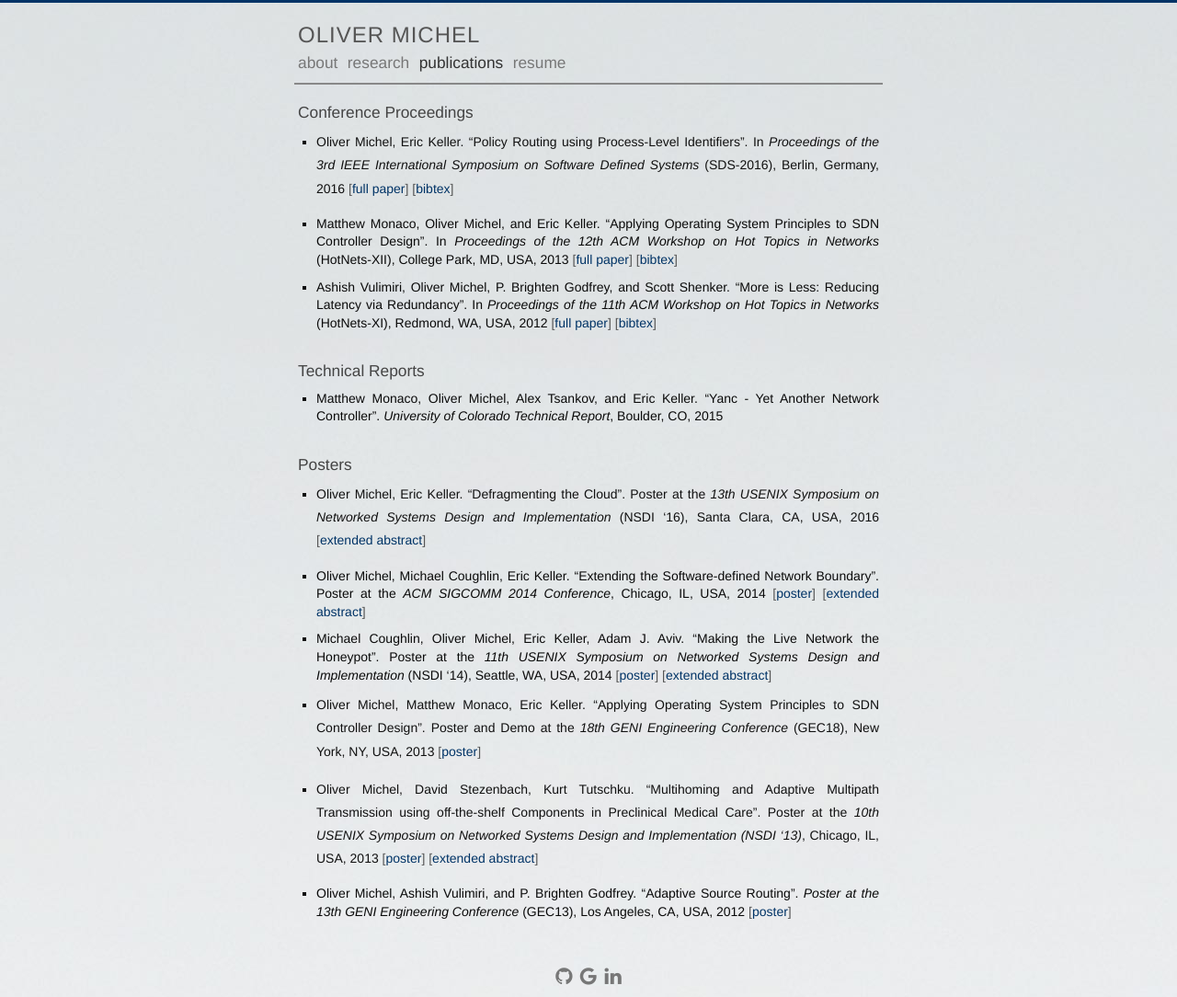
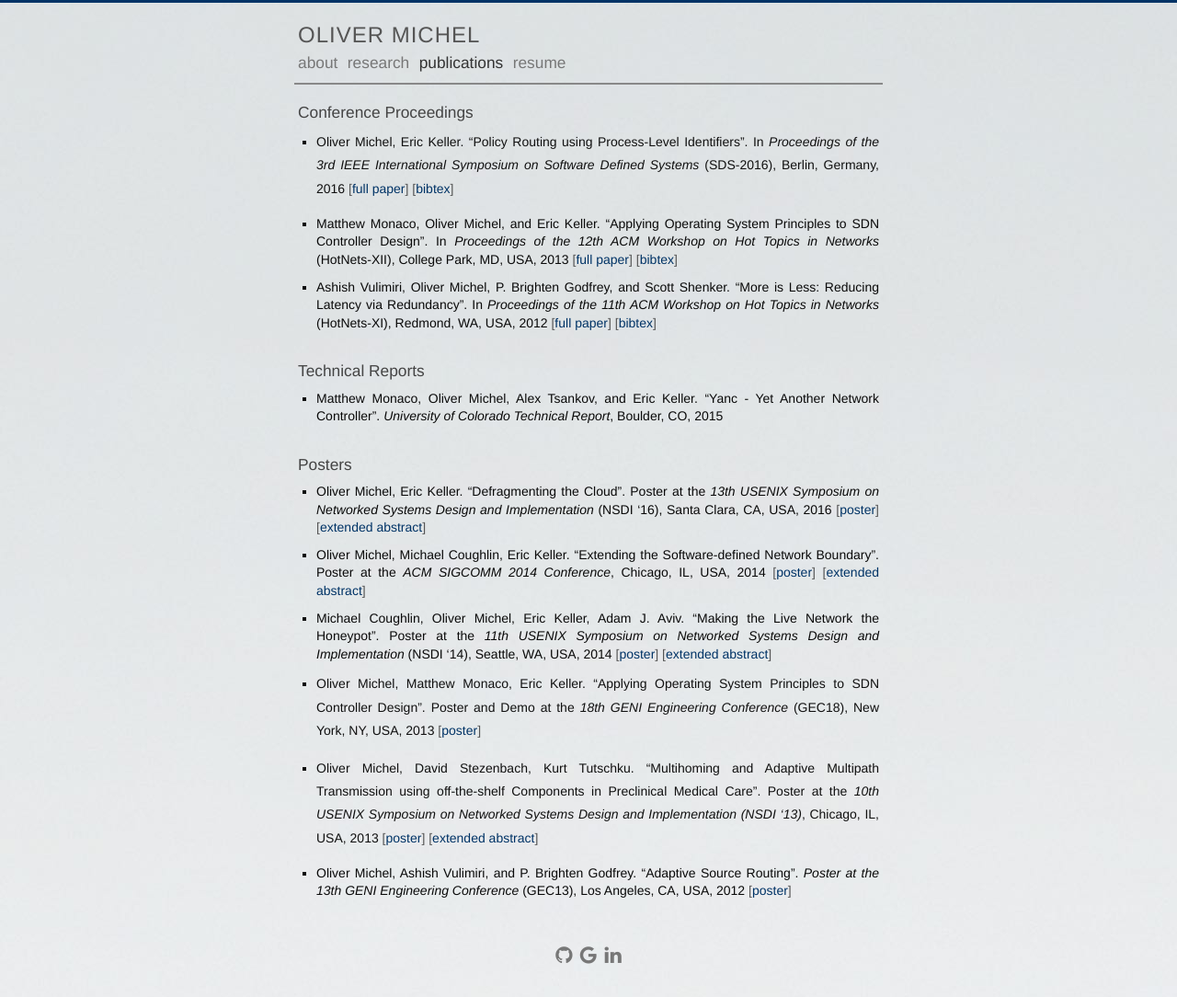
Before and after one commit to olivermichel/olivermichel.github.io, a Jekyll site: the page built from pages/publications.md, in a window 1280 px wide. Shown: the whole page at 92% size. Built offline with Jekyll 4.4.1, drawn with Linux system fonts in a browser that asks for light colours; after the commit the page ends 1061 px from its top, so only the background shows below that.

Commit message:
add nsdi 16 poster

```diff
--- a/pages/publications.md
+++ b/pages/publications.md
@@ -30,8 +30,8 @@ permalink: /publications/
 
 * Oliver Michel, Eric Keller. "**Defragmenting the Cloud**". Poster at the *13th
 	USENIX Symposium on Networked Systems Design and Implementation* (NSDI '16),
-	Santa Clara, CA, USA, 2016 [extended abstract](../doc/nsdi16-abstract.pdf)
-
+	Santa Clara, CA, USA, 2016 [poster](../doc/nsdi16-poster.pdf)
+	[extended abstract](../doc/nsdi16-abstract.pdf)
 * Oliver Michel, Michael Coughlin, Eric Keller. "**Extending the
 	Software-defined Network Boundary**". Poster at the *ACM SIGCOMM 2014
 	Conference*, Chicago, IL, USA, 2014 [poster](../doc/sigcomm14-poster.pdf)
```
Also changed, not shown: 1 other file.
